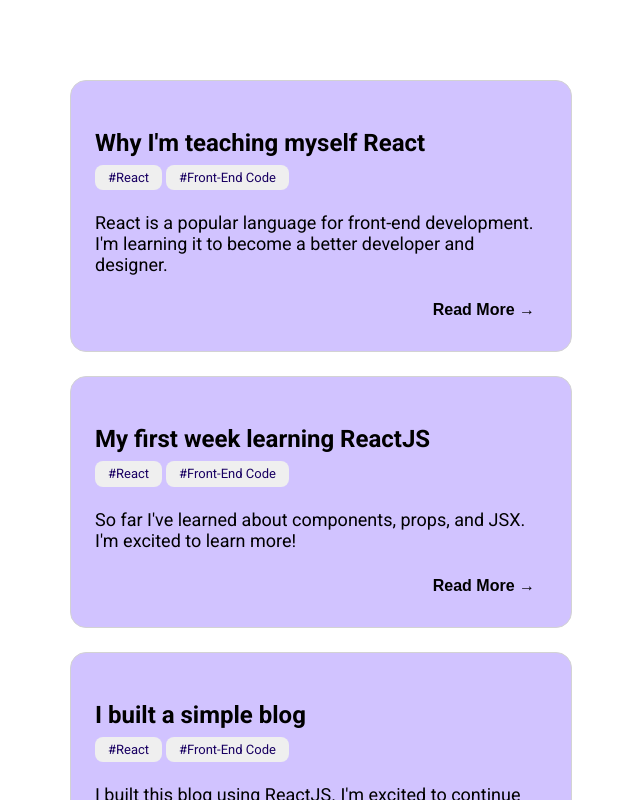
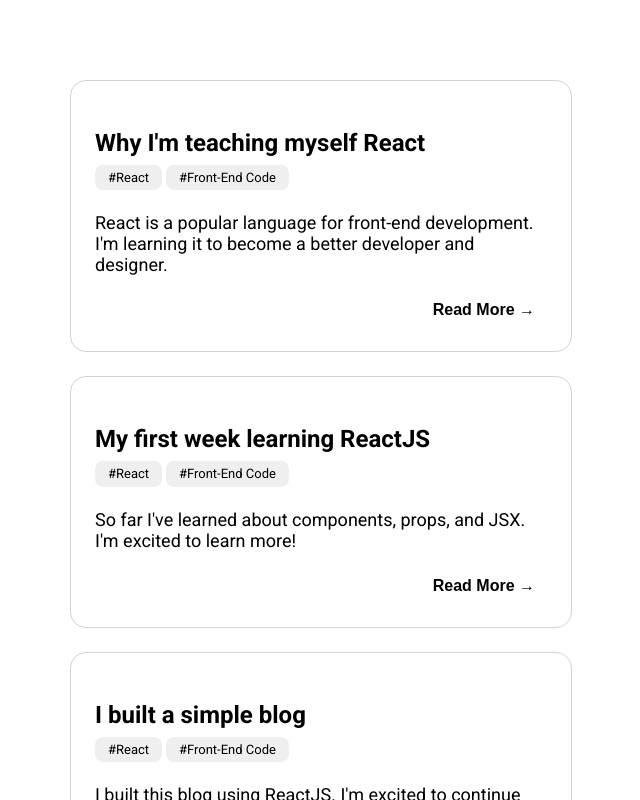
Before and after one commit to jacobolenick/myblog, a React (Create React App) app: page / in a window 1280 px wide. Shown: the top 800 px of the page, without its empty margins (319-959 px from the left). Built offline with nearby package versions, Linux system fonts and the light colour scheme.

Commit message:
Changed the card component and pills component styles

```diff
--- a/src/Styles/Blogcard.css
+++ b/src/Styles/Blogcard.css
@@ -1,5 +1,5 @@
 .card {
-    background-color: rgb(209, 195, 255);
+    background-color: rgb(255, 255, 255);
     border-radius: 16PX;
     border: 1px solid lightgray;
     width: 500px;
--- a/src/Styles/Pills.css
+++ b/src/Styles/Pills.css
@@ -7,7 +7,7 @@
     text-decoration: none;
     font-family: 'Roboto',sans-serif;
     font-weight: 400;
-    color: #190062;
+    color: #000000;
     background-color: #efefef;
     text-align: center;
     transition: all 0.2s;
```
Also changed, not shown: 6 other files (tests, documents, lock files or other folders).
